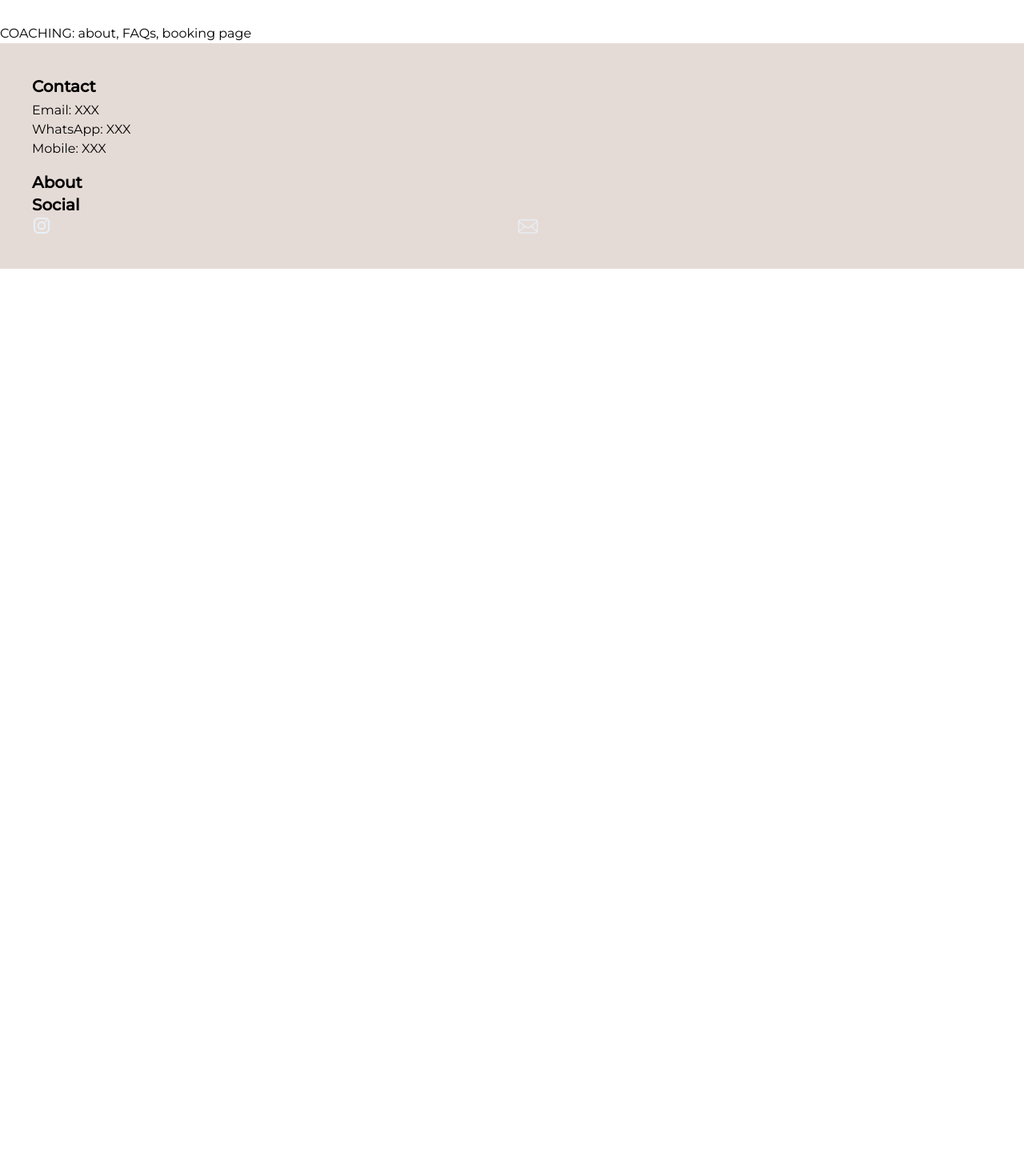
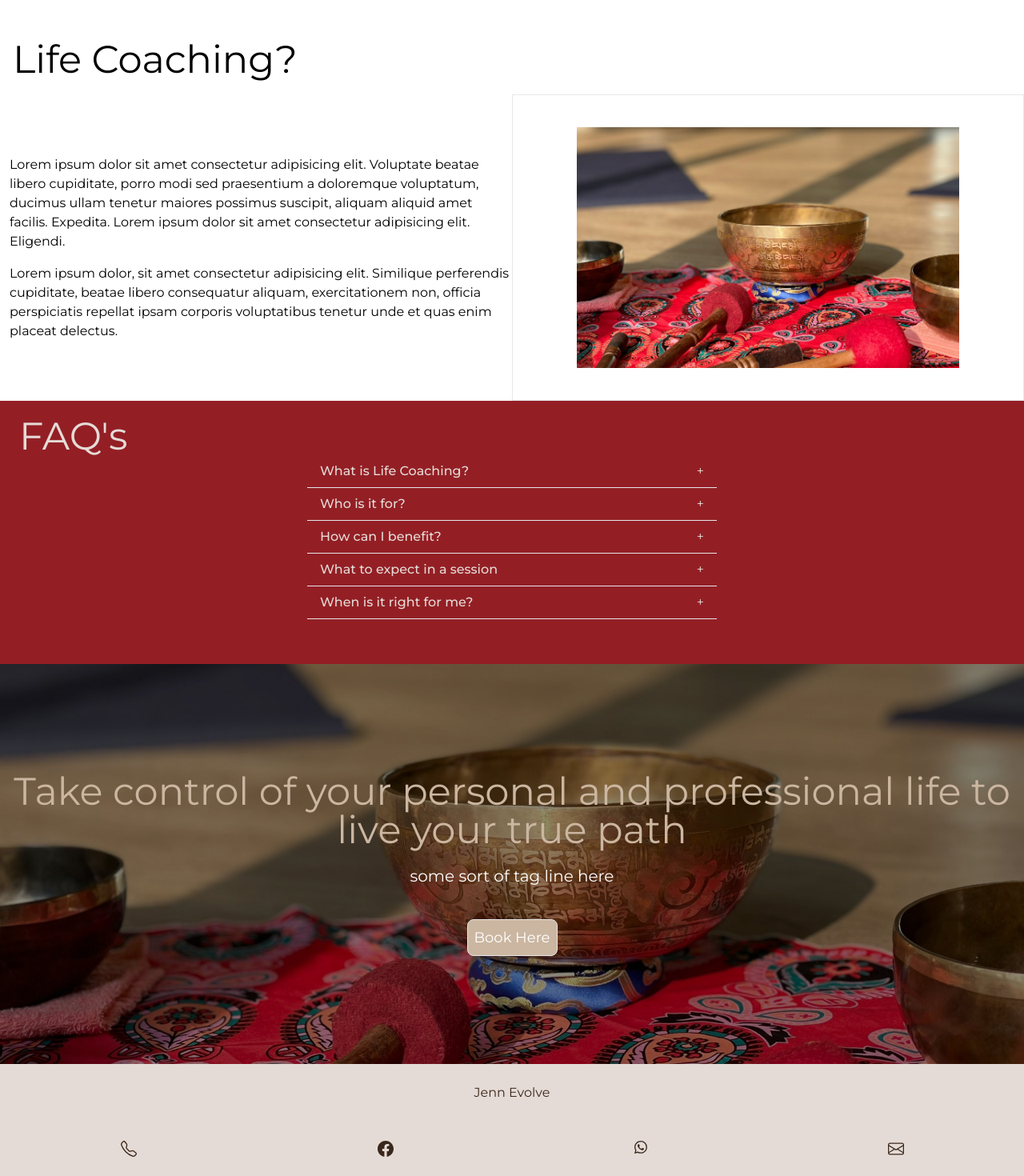
Before and after one commit to mollybrace/jenn-evolve, a Next.js app: page /coaching in a window 1280 px wide. Shown: the part 838-2308 px from the top of the page at 80% size. Before the commit the page ends 1174 px from the top, so only its background shows below. Built offline with nearby package versions, Linux system fonts and the light colour scheme.

Commit message:
adding coaching page

```diff
--- /dev/null
+++ b/app/coaching/components/Intro.tsx
@@ -0,0 +1,30 @@
+import Image from 'next/image'
+import React from 'react'
+
+const Intro = () => {
+  return (
+    <div>
+    <div className='text-5xl pl-4 py-5 top-0'>Life Coaching?</div>
+    <div className='flex flex-col justify-center items-center lg:flex-row'>
+      <div className='pl-3 basis-1/2'>
+        <p>Lorem ipsum dolor sit amet consectetur adipisicing elit. Voluptate beatae libero cupiditate, porro modi sed praesentium a doloremque voluptatum, ducimus ullam tenetur maiores possimus suscipit, aliquam aliquid amet facilis. Expedita. Lorem ipsum dolor sit amet consectetur adipisicing elit. Eligendi.</p>
+        <p className='pt-4'>Lorem ipsum dolor, sit amet consectetur adipisicing elit. Similique perferendis cupiditate, beatae libero consequatur aliquam, exercitationem non, officia perspiciatis repellat ipsam corporis voluptatibus tenetur unde et quas enim placeat delectus.</p>
+
+      </div>
+    <div className='basis-1/2  md:items-center justify-center flex border'>
+    <Image
+                src="/soundhealing.JPG"
+                alt="profile photo"
+                width={400}
+                height={400}
+                layout='responsive'
+                className='py-10 px-6 md:px-20'
+                />
+
+                </div>
+    </div>
+</div>
+)
+}
+
+export default Intro
--- /dev/null
+++ b/app/coaching/components/coachingCTA.tsx
@@ -0,0 +1,18 @@
+import React from 'react'
+
+const CoachingCTA = () => {
+  return (
+    <div>
+          <div className="bg-[url('/soundhealing.JPG')] h-[500px] w-full bg-no-repeat bg-center bg-cover relative">
+        <div className='absolute inset-0 bg-black opacity-45'></div>
+        <div className='absolute inset-0 flex flex-col justify-center items-center text-center text-white'>
+        <div className=" border-white justify-center text-khaki-beige md:text-5xl text-4xl pb-5">Take control of your personal and professional life to live your true path</div>
+        <div className='text-md md:text-xl'>some sort of tag line here</div>
+        <button className='mt-10 p-2 rounded-lg bg-khaki-beige border text-md md:text-lg'>Book Here</button>
+        </div>
+            </div>
+    </div>
+  )
+}
+
+export default CoachingCTA
--- a/app/coaching/page.tsx
+++ b/app/coaching/page.tsx
@@ -1,8 +1,35 @@
 import React from 'react'
+import FAQs from '../soundhealing/components/FAQs'
+import Intro from './components/Intro'
+import CoachingCTA from './components/coachingCTA'
+
 
 const Coaching = () => {
+
+  const faqItems = [
+    {question: "What is Life Coaching?", answer: "bla bla bla"},
+    {question: "Who is it for?", answer: "bla bla bla"},
+    {question: "How can I benefit?", answer: "bla bla bla"},
+    {question: "What to expect in a session", answer: "bla bla bla"},
+    {question: "When is it right for me?", answer: "bla bla bla"},
+]
+
   return (
-    <div> COACHING: about, FAQs, booking page</div>
+    <div>
+    <section>
+    <Intro/>
+  </section>
+
+
+
+    <section>
+      <FAQs faqItems={faqItems}/>
+    </section>
+    <section>
+      <CoachingCTA />
+    </section>
+
+    </div>
   )
 }
 
--- a/app/components/Footer.tsx
+++ b/app/components/Footer.tsx
@@ -1,31 +1,35 @@
 import React from 'react'
 
 const Footer = () => {
-  return (
-    <footer className="footer p-10 text-moonstone bg-khaki-cream md:flex-col">
-  <div className=' pb-4'>
-    <header className="footer-title flex flex-col md:w-1/3 pb-1 font-extrabold text-xl">Contact</header>
-    <p>Email: XXX</p>
-    <p>WhatsApp: XXX</p>
-    <p>Mobile: XXX</p>
-  </div>
-  <div>
-    <header className="footer-title flex flex-col md:w-1/3 font-extrabold text-xl">About</header>
-    <p className=''></p>
-
-  </div>
-  <nav>
-    <header className="footer-title font-extrabold text-xl">Social</header>
-    <div className="grid grid-flow-col gap-4">
-      <a href="https://www.instagram.com/jenn.evolve/" target='_blank'>
-        <svg xmlns="http://www.w3.org/2000/svg" height="24" width="24" data-name="Layer 1" viewBox="0 0 24 24" id="instagram"><path fill="#EAF1F8" d="M17.34,5.46h0a1.2,1.2,0,1,0,1.2,1.2A1.2,1.2,0,0,0,17.34,5.46Zm4.6,2.42a7.59,7.59,0,0,0-.46-2.43,4.94,4.94,0,0,0-1.16-1.77,4.7,4.7,0,0,0-1.77-1.15,7.3,7.3,0,0,0-2.43-.47C15.06,2,14.72,2,12,2s-3.06,0-4.12.06a7.3,7.3,0,0,0-2.43.47A4.78,4.78,0,0,0,3.68,3.68,4.7,4.7,0,0,0,2.53,5.45a7.3,7.3,0,0,0-.47,2.43C2,8.94,2,9.28,2,12s0,3.06.06,4.12a7.3,7.3,0,0,0,.47,2.43,4.7,4.7,0,0,0,1.15,1.77,4.78,4.78,0,0,0,1.77,1.15,7.3,7.3,0,0,0,2.43.47C8.94,22,9.28,22,12,22s3.06,0,4.12-.06a7.3,7.3,0,0,0,2.43-.47,4.7,4.7,0,0,0,1.77-1.15,4.85,4.85,0,0,0,1.16-1.77,7.59,7.59,0,0,0,.46-2.43c0-1.06.06-1.4.06-4.12S22,8.94,21.94,7.88ZM20.14,16a5.61,5.61,0,0,1-.34,1.86,3.06,3.06,0,0,1-.75,1.15,3.19,3.19,0,0,1-1.15.75,5.61,5.61,0,0,1-1.86.34c-1,.05-1.37.06-4,.06s-3,0-4-.06A5.73,5.73,0,0,1,6.1,19.8,3.27,3.27,0,0,1,5,19.05a3,3,0,0,1-.74-1.15A5.54,5.54,0,0,1,3.86,16c0-1-.06-1.37-.06-4s0-3,.06-4A5.54,5.54,0,0,1,4.21,6.1,3,3,0,0,1,5,5,3.14,3.14,0,0,1,6.1,4.2,5.73,5.73,0,0,1,8,3.86c1,0,1.37-.06,4-.06s3,0,4,.06a5.61,5.61,0,0,1,1.86.34A3.06,3.06,0,0,1,19.05,5,3.06,3.06,0,0,1,19.8,6.1,5.61,5.61,0,0,1,20.14,8c.05,1,.06,1.37.06,4S20.19,15,20.14,16ZM12,6.87A5.13,5.13,0,1,0,17.14,12,5.12,5.12,0,0,0,12,6.87Zm0,8.46A3.33,3.33,0,1,1,15.33,12,3.33,3.33,0,0,1,12,15.33Z"></path></svg></a>
 
 
-      <a href="mailto:jenn.evolve333@gmail.com"><svg xmlns="http://www.w3.org/2000/svg" height="26" width="26" viewBox="0 0 64 64" id="email"><path fill="#EAF1F8" d="M53.42 53.32H10.58a8.51 8.51 0 0 1-8.5-8.5V19.18a8.51 8.51 0 0 1 8.5-8.5h42.84a8.51 8.51 0 0 1 8.5 8.5v25.64a8.51 8.51 0 0 1-8.5 8.5ZM10.58 13.68a5.5 5.5 0 0 0-5.5 5.5v25.64a5.5 5.5 0 0 0 5.5 5.5h42.84a5.5 5.5 0 0 0 5.5-5.5V19.18a5.5 5.5 0 0 0-5.5-5.5Z"></path><path fill="#EAF1F8" d="M32 38.08a8.51 8.51 0 0 1-5.13-1.71L3.52 18.71a1.5 1.5 0 1 1 1.81-2.39L28.68 34a5.55 5.55 0 0 0 6.64 0l23.35-17.68a1.5 1.5 0 1 1 1.81 2.39L37.13 36.37A8.51 8.51 0 0 1 32 38.08Z"></path><path fill="#EAF1F8" d="M4.17 49.14a1.5 1.5 0 0 1-1-2.62l18.4-16.41a1.5 1.5 0 0 1 2 2.24L5.17 48.76a1.46 1.46 0 0 1-1 .38zm55.66 0a1.46 1.46 0 0 1-1-.38l-18.4-16.41a1.5 1.5 0 1 1 2-2.24l18.39 16.41a1.5 1.5 0 0 1-1 2.62z"></path></svg></a>
-
+  return (
+   <footer className='h-auto bg-khaki-cream text-bistre'>
+    <div className='flex justify-center py-6'>
+      <p>Jenn Evolve</p>
     </div>
-  </nav>
-</footer>
+    <div className='flex py-6 justify-around'>
+      <p>
+        <svg xmlns="http://www.w3.org/2000/svg" width="20" height="20" fill="currentColor" class="bi bi-telephone" viewBox="0 0 16 16">
+              <path d="M3.654 1.328a.678.678 0 0 0-1.015-.063L1.605 2.3c-.483.484-.661 1.169-.45 1.77a17.6 17.6 0 0 0 4.168 6.608 17.6 17.6 0 0 0 6.608 4.168c.601.211 1.286.033 1.77-.45l1.034-1.034a.678.678 0 0 0-.063-1.015l-2.307-1.794a.68.68 0 0 0-.58-.122l-2.19.547a1.75 1.75 0 0 1-1.657-.459L5.482 8.062a1.75 1.75 0 0 1-.46-1.657l.548-2.19a.68.68 0 0 0-.122-.58zM1.884.511a1.745 1.745 0 0 1 2.612.163L6.29 2.98c.329.423.445.974.315 1.494l-.547 2.19a.68.68 0 0 0 .178.643l2.457 2.457a.68.68 0 0 0 .644.178l2.189-.547a1.75 1.75 0 0 1 1.494.315l2.306 1.794c.829.645.905 1.87.163 2.611l-1.034 1.034c-.74.74-1.846 1.065-2.877.702a18.6 18.6 0 0 1-7.01-4.42 18.6 18.6 0 0 1-4.42-7.009c-.362-1.03-.037-2.137.703-2.877z"/>
+        </svg>
+      </p>
+      <p>
+         <svg xmlns="http://www.w3.org/2000/svg" width="20" height="20" fill="currentColor" class="bi bi-facebook" viewBox="0 0 16 16">
+        <path d="M16 8.049c0-4.446-3.582-8.05-8-8.05C3.58 0-.002 3.603-.002 8.05c0 4.017 2.926 7.347 6.75 7.951v-5.625h-2.03V8.05H6.75V6.275c0-2.017 1.195-3.131 3.022-3.131.876 0 1.791.157 1.791.157v1.98h-1.009c-.993 0-1.303.621-1.303 1.258v1.51h2.218l-.354 2.326H9.25V16c3.824-.604 6.75-3.934 6.75-7.951"/>
+      </svg></p>
+      <p>
+        <svg xmlns="http://www.w3.org/2000/svg" width="16" height="16" fill="currentColor" class="bi bi-whatsapp" viewBox="0 0 16 16">
+        <path d="M13.601 2.326A7.85 7.85 0 0 0 7.994 0C3.627 0 .068 3.558.064 7.926c0 1.399.366 2.76 1.057 3.965L0 16l4.204-1.102a7.9 7.9 0 0 0 3.79.965h.004c4.368 0 7.926-3.558 7.93-7.93A7.9 7.9 0 0 0 13.6 2.326zM7.994 14.521a6.6 6.6 0 0 1-3.356-.92l-.24-.144-2.494.654.666-2.433-.156-.251a6.56 6.56 0 0 1-1.007-3.505c0-3.626 2.957-6.584 6.591-6.584a6.56 6.56 0 0 1 4.66 1.931 6.56 6.56 0 0 1 1.928 4.66c-.004 3.639-2.961 6.592-6.592 6.592m3.615-4.934c-.197-.099-1.17-.578-1.353-.646-.182-.065-.315-.099-.445.099-.133.197-.513.646-.627.775-.114.133-.232.148-.43.05-.197-.1-.836-.308-1.592-.985-.59-.525-.985-1.175-1.103-1.372-.114-.198-.011-.304.088-.403.087-.088.197-.232.296-.346.1-.114.133-.198.198-.33.065-.134.034-.248-.015-.347-.05-.099-.445-1.076-.612-1.47-.16-.389-.323-.335-.445-.34-.114-.007-.247-.007-.38-.007a.73.73 0 0 0-.529.247c-.182.198-.691.677-.691 1.654s.71 1.916.81 2.049c.098.133 1.394 2.132 3.383 2.992.47.205.84.326 1.129.418.475.152.904.129 1.246.08.38-.058 1.171-.48 1.338-.943.164-.464.164-.86.114-.943-.049-.084-.182-.133-.38-.232"/>
+        </svg>
+      </p>
+      <p>
+        <svg xmlns="http://www.w3.org/2000/svg" width="20" height="20" fill="currentColor" class="bi bi-envelope" viewBox="0 0 16 16">
+        <path d="M0 4a2 2 0 0 1 2-2h12a2 2 0 0 1 2 2v8a2 2 0 0 1-2 2H2a2 2 0 0 1-2-2zm2-1a1 1 0 0 0-1 1v.217l7 4.2 7-4.2V4a1 1 0 0 0-1-1zm13 2.383-4.708 2.825L15 11.105zm-.034 6.876-5.64-3.471L8 9.583l-1.326-.795-5.64 3.47A1 1 0 0 0 2 13h12a1 1 0 0 0 .966-.741M1 11.105l4.708-2.897L1 5.383z"/>
+        </svg>
+      </p>
+      </div>
+   </footer>
   )
 }
 
--- a/app/components/Nav.tsx
+++ b/app/components/Nav.tsx
@@ -93,10 +93,10 @@ const Nav = () => {
           </button>
 </div>
 {isClicked && (
-  <div id="open-nav" className='flex absolute top-full left-0 w-full'>
-      <ul className='text-white border-content flex flex-row'>
+  <div id="open-nav" className='flex absolute top-full left-0 w-full '>
+      <ul className='text-white  border-content flex flex-row justify-around'>
         {navLinks.map(link => (
-          <li key={link.href} className='border-content px-2 py-6 text-xl hover:underline'>
+          <li key={link.href} className='flex border-content px-2 py-6 text-xl hover:underline justify-center align-middle text-center'>
             <Link className="bg-black bg-opacity-30" href={link.href}>
               {link.label}
             </Link>
--- a/app/soundhealing/components/Accordion.tsx
+++ b/app/soundhealing/components/Accordion.tsx
@@ -1,7 +1,8 @@
 import React from 'react'
 import AccordionItem from './AccordionItem'
 
-const Accordion = ( { faqItems }) => {
+const Accordion = (  {faqItems} ) => {
+  console.log(faqItems)
   return (
     <div className="w-full max-w-lg mx-auto">
       {faqItems.map((item, index) => (
--- a/app/soundhealing/components/Science.tsx
+++ b/app/soundhealing/components/Science.tsx
@@ -21,7 +21,7 @@ const Science = () => {
 
       {facts.map((fact) => (
          <div className='shadow-2xl rounded-lg bg-khaki-cream flex flex-col text-center my-6 md:mx-6'>
-            <p className='font-bold text-xl p-4 border bg-bistre/90 rounded-t-lg text-white'>{fact.fact}</p>
+            <p className='font-bold text-xl p-4 border bg-bistre/90 rounded-t-lg text-khaki-cream'>{fact.fact}</p>
           <p className='p-4 text-bistre'>{fact.information}</p></div>
       ))}
 
--- a/app/soundhealing/components/WhatIsSoundHealing.tsx
+++ b/app/soundhealing/components/WhatIsSoundHealing.tsx
@@ -11,13 +11,14 @@ const WhatIsSoundHealing = () => {
             <p className='pt-4'>Lorem ipsum dolor, sit amet consectetur adipisicing elit. Similique perferendis cupiditate, beatae libero consequatur aliquam, exercitationem non, officia perspiciatis repellat ipsam corporis voluptatibus tenetur unde et quas enim placeat delectus.</p>
 
           </div>
-        <div className='basis-1/2  lg:items-center flex'>
+        <div className='basis-1/2  md:items-center justify-center flex border'>
         <Image
                     src="/soundhealing.JPG"
                     alt="profile photo"
                     width={400}
                     height={400}
-                    className='py-10 rounded-lg'
+                    layout='responsive'
+                    className='py-10 px-6 md:px-20'
                     />
 
                     </div>
--- a/app/soundhealing/page.tsx
+++ b/app/soundhealing/page.tsx
@@ -6,6 +6,17 @@ import SoundhealingCTA from './components/SoundhealingCTA'
 import FAQs from './components/FAQs'
 
 const SoundHealing = () => {
+
+  const faqItems = [
+    {question: "What is sound healing?", answer: "bla bla bla"},
+    {question: "What are the benefits?", answer: "bla bla bla"},
+    {question: "What to expect during a session?", answer: "bla bla bla"},
+    {question: "Are there any precautions", answer: "bla bla bla"},
+    {question: "Who can attend a sound healing sesison?", answer: "bla bla bla"},
+    {question: "How to prepare for sound healing?", answer: "bla bla bla"},
+    {question: "What is sound healing?", answer: "bla bla bla"},
+    {question: "What should I do atfer a session?", answer: "bla bla bla"}
+]
   return (
     <div>
       <section>
@@ -20,7 +31,7 @@ const SoundHealing = () => {
       </section>
 
       <section>
-        <FAQs />
+        <FAQs faqItems={faqItems} />
       </section>
 
       <section>
```
Also changed, not shown: app/soundhealing/components/Benefits.tsx (+27 -16 lines), app/soundhealing/components/FAQs.tsx (+2 -11 lines), 1 other file (tests, documents, lock files or other folders).
